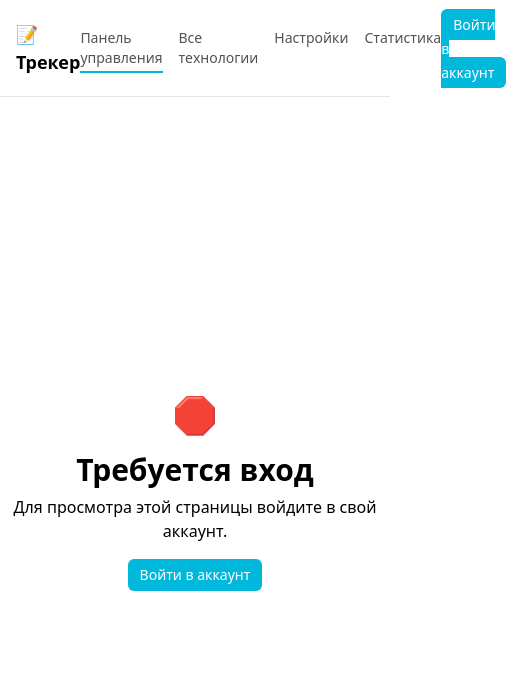
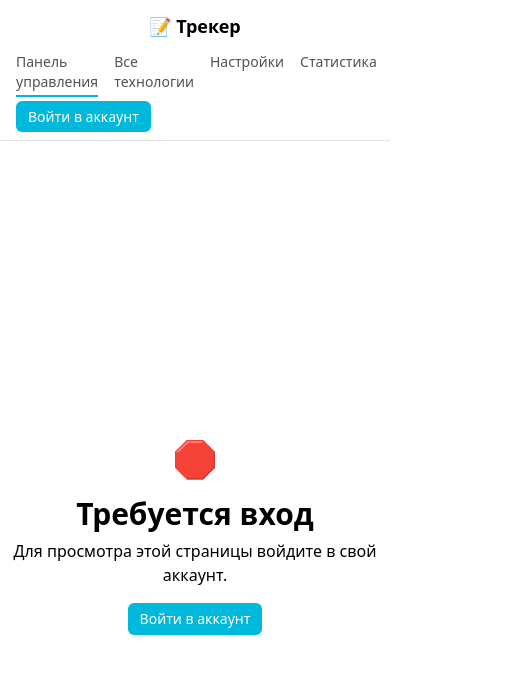
Before and after one commit to Pelfox/learning-tracker, a React (Vite) app: page /learning-tracker/dashboard in a window 390 px wide. Shown: the top 674 px of the page, 506 px wide, since content can reach past the window. Built offline with nearby package versions, Linux system fonts and the light colour scheme.

Commit message:
fix(layout): mobile devices adaptation

```diff
--- a/src/App.tsx
+++ b/src/App.tsx
@@ -23,16 +23,16 @@ export default function App() {
       <TechnologiesContextProvider>
         <div className="min-h-screen flex flex-col">
           <NavbarContainer>
-            <span className="font-semibold text-lg cursor-pointer select-none">
+            <div className="font-semibold text-lg cursor-pointer select-none lg:text-left text-center lg:mb-0 mb-3">
               <Link to="/">📝 Трекер</Link>
-            </span>
+            </div>
             <NavbarMenuContainer>
               <NavbarMenuLink to="/dashboard">Панель управления</NavbarMenuLink>
               <NavbarMenuLink to="/technologies">Все технологии</NavbarMenuLink>
               <NavbarMenuLink to="/settings">Настройки</NavbarMenuLink>
               <NavbarMenuLink to="/statistics">Статистика</NavbarMenuLink>
             </NavbarMenuContainer>
-            <div>
+            <div className="lg:mt-0 mt-3 w-full">
               <LoginButton />
             </div>
           </NavbarContainer>
--- a/src/components/dashboard/quick-actions.tsx
+++ b/src/components/dashboard/quick-actions.tsx
@@ -25,7 +25,7 @@ export function QuickActions() {
 
   return (
     <>
-      <Card className="p-4">
+      <Card className="p-4 lg:w-fit lg:max-w-sm max-w-full w-full">
         <CardTitle className="block mb-4">Быстрые действия</CardTitle>
         <div className="space-y-2">
           <Button type="button" className="w-full" onClick={markAllCompleted}>
--- a/src/components/login-button.tsx
+++ b/src/components/login-button.tsx
@@ -7,11 +7,15 @@ export function LoginButton() {
 
   if (!isLoggedIn || !authState) {
     return (
-      <Button asChild>
+      <Button asChild className="lg:w-fit w-full">
         <Link to="/login">Войти в аккаунт</Link>
       </Button>
     );
   }
 
-  return <Button onClick={() => logout()}>Выйти</Button>;
+  return (
+    <Button onClick={() => logout()} className="lg:w-fit w-full">
+      Выйти
+    </Button>
+  );
 }
--- a/src/components/navbar/navbar-container.tsx
+++ b/src/components/navbar/navbar-container.tsx
@@ -3,7 +3,7 @@ import type { PropsWithChildren } from 'react';
 export function NavbarContainer({ children }: PropsWithChildren) {
   return (
     <nav className="lg:px-0 px-4 py-3 border-b border-b-neutral-200">
-      <div className="container mx-auto max-w-5xl flex items-center justify-between">
+      <div className="container mx-auto max-w-5xl lg:flex items-center justify-between">
         {children}
       </div>
     </nav>
--- a/src/components/page-wrapper.tsx
+++ b/src/components/page-wrapper.tsx
@@ -9,7 +9,7 @@ export function PageWrapper({
     <main
       {...props}
       className={twMerge(
-        'container mx-auto max-w-5xl flex flex-col items-start justify-center mt-6',
+        'container mx-auto max-w-5xl flex flex-col items-start justify-center mt-6 lg:px-0 px-2',
         className,
       )}
     />
--- a/src/pages/dashboard/index.tsx
+++ b/src/pages/dashboard/index.tsx
@@ -13,7 +13,7 @@ export function DashboardPage() {
   return (
     <PageWrapper>
       <ProtectedPage>
-        <header className="flex items-start justify-start w-full gap-3">
+        <header className="lg:flex items-start justify-start w-full gap-3 lg:space-y-0 space-y-4">
           <QuickActions />
           <ProgressIndicator />
         </header>
@@ -26,7 +26,7 @@ export function DashboardPage() {
               <Link to="/add-technology">Добавить технологию</Link>
             </Button>
           </div>
-          <div className="mt-4 grid grid-cols-3 gap-3">
+          <div className="mt-4 grid lg:grid-cols-3 grid-cols-1 gap-3">
             {technologies.length === 0 && (
               <p className="text-sm">Нет технологий для отображения.</p>
             )}
--- a/src/pages/dashboard/technologies.tsx
+++ b/src/pages/dashboard/technologies.tsx
@@ -20,7 +20,7 @@ export function TechnologiesPage() {
               <Link to="/add-technology">Добавить технологию</Link>
             </Button>
           </div>
-          <div className="mt-4 grid grid-cols-3 gap-3">
+          <div className="mt-4 grid lg:grid-cols-3 grid-cols-1 gap-3">
             {technologies.length === 0 && (
               <p className="text-sm">Нет технологий для отображения.</p>
             )}
--- a/src/pages/dashboard/technology-page.tsx
+++ b/src/pages/dashboard/technology-page.tsx
@@ -125,7 +125,7 @@ export function TechnologyPage() {
             <p>Ничего не найдено.</p>
           )}
           {!isLoading && !error && (
-            <div className="mt-4 grid grid-cols-3 gap-3">
+            <div className="mt-4 grid lg:grid-cols-3 grid-cols-1 gap-3">
               {projects.map((project) => (
                 <a
                   key={project.html_url}
--- a/src/pages/index.tsx
+++ b/src/pages/index.tsx
@@ -8,7 +8,7 @@ export function IndexPage() {
       <section className="w-full flex flex-col items-center justify-center gap-6">
         <div className="text-center space-y-2">
           <span className="block text-4xl mb-2">📝</span>
-          <h1 className="text-3xl font-semibold leading-tight">
+          <h1 className="lg:text-3xl text-2xl font-semibold leading-tight">
             Трекер обучения технологий
           </h1>
           <p>Отслеживайте свой прогресс обучения в простой и удобной форме!</p>
```
